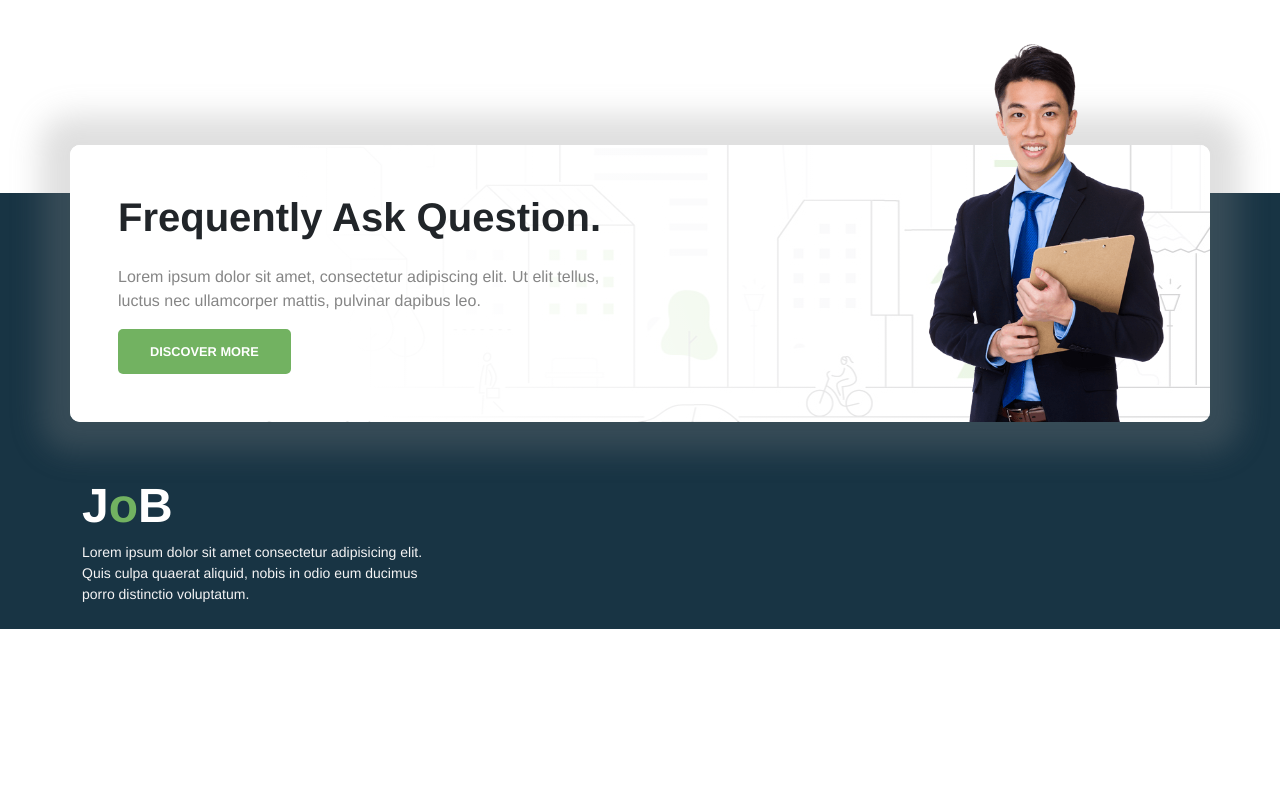
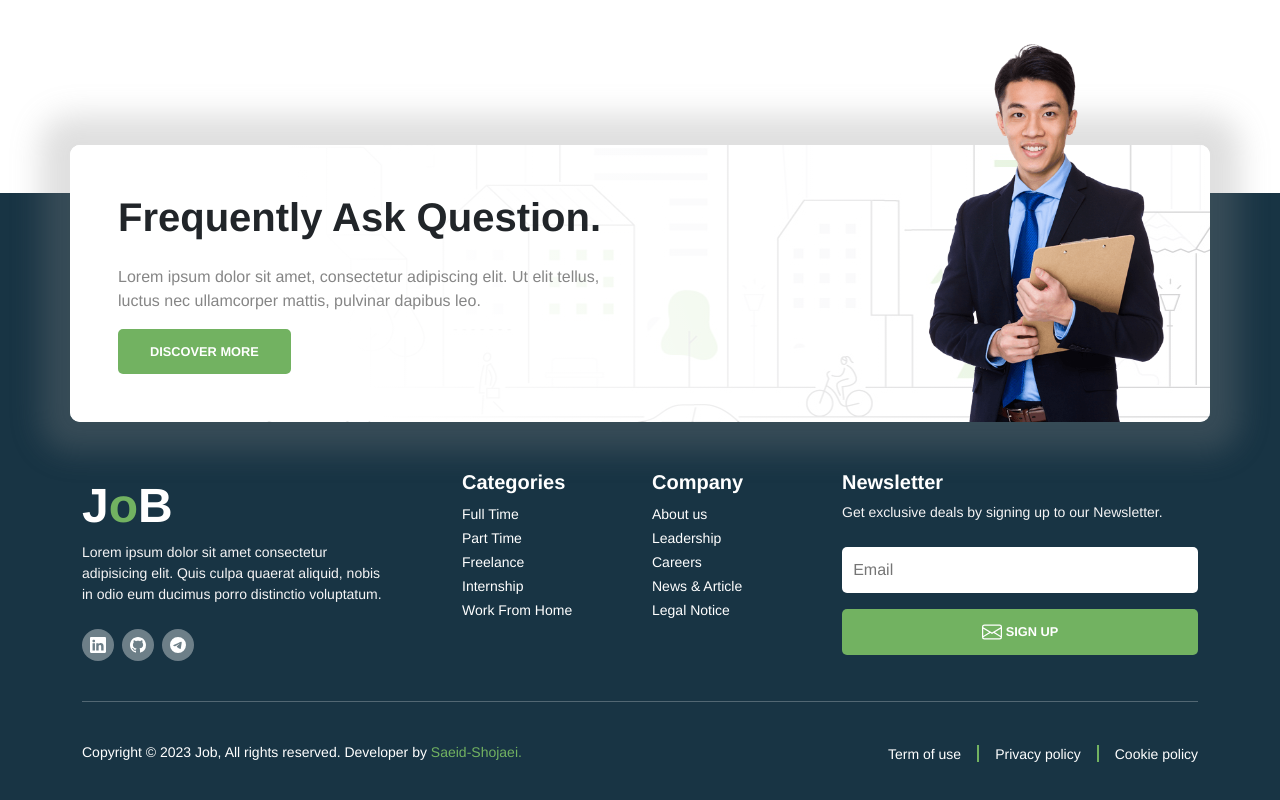
Before and after one commit to saeidsh777/sample-1, a React (Vite) app: page / in a window 1280 px wide. Shown: the part 5512-6312 px from the top of the page. Before the commit the page ends 6141 px from the top, so only its background shows below. Built offline with nearby package versions, Linux system fonts and the light colour scheme.

Commit message:
footer added

```diff
--- a/src/Components/Footer/Footer.css
+++ b/src/Components/Footer/Footer.css
@@ -43,4 +43,46 @@
 .footer-logo-select {
   color: var(--green1) !important;
 }
+
+.footer-link-item{
+  transition: all .1s linear;
+  -webkit-transition: all .1s linear;
+  -moz-transition: all .1s linear;
+  -ms-transition: all .1s linear;
+  -o-transition: all .1s linear;
+}
+.footer-link-item:hover{
+color: var(--green1);
+}
+
+.email-user{
+  margin-bottom: 1rem;
+  width: 100%;
+  border: none;
+  background-color: var(--white);
+  padding: .7rem;
+  border-radius: 5px;
+  -webkit-border-radius: 5px;
+  -moz-border-radius: 5px;
+  -ms-border-radius: 5px;
+  -o-border-radius: 5px;
+  transition: all .2s linear;
+  -webkit-transition: all .2s linear;
+  -moz-transition: all .2s linear;
+  -ms-transition: all .2s linear;
+  -o-transition: all .2s linear;
+}
+.email-user:focus{
+  outline: 5px solid var(--green1);
+
+}
+
+.back-link li:not(:last-child) a {
+ padding: 0 1rem;
+ border-right:2px solid var(--green1);
+}
+
+.back-link li:last-child a{
+  padding-left: 1rem;
+}
 /* ===============  END Footer =============== */
--- a/src/Components/Footer/Footer.jsx
+++ b/src/Components/Footer/Footer.jsx
@@ -1,6 +1,9 @@
 import React from "react";
+import { Link } from "react-router-dom";
+import SocialIcon from "../SocialIcon/SocialIcon";
+import { Envelope } from "react-bootstrap-icons";
+
 import "./Footer.css";
-import { Link } from "react-router-dom";
 
 export default function Footer() {
   return (
@@ -34,16 +37,139 @@ export default function Footer() {
       <div className="container footer-body">
         <div className="row">
           <div className="col-12 col-md-6 col-lg-4">
-            <div>
-              <Link to="/" className="footer-logo">
+            <div className="me-md-5">
+              <Link
+                to="/"
+                className="footer-logo text-center text-md-start d-block"
+              >
                 J<span className="footer-logo-select">o</span>B
               </Link>
-              <small className="white-50-t d-block mb-4">
+              <small className="white-50-t d-block mb-4 text-center text-md-start">
                 Lorem ipsum dolor sit amet consectetur adipisicing elit. Quis
                 culpa quaerat aliquid, nobis in odio eum ducimus porro
                 distinctio voluptatum.
               </small>
+              <div className="d-flex justify-content-center justify-content-md-start">
+                <SocialIcon />
+              </div>
             </div>
+          </div>
+
+          <div className="col-6 col-md-3 col-lg-2 mt-5 mt-md-0">
+            <h5 className="fw-bold white-t">Categories</h5>
+            <nav>
+              <ul>
+                <li>
+                  <Link className="white-t footer-link-item" to="/">
+                    <small>Full Time</small>
+                  </Link>
+                </li>
+                <li>
+                  <Link className="white-t footer-link-item" to="/">
+                    <small>Part Time </small>
+                  </Link>
+                </li>
+                <li>
+                  <Link className="white-t footer-link-item" to="/">
+                    <small>Freelance</small>
+                  </Link>
+                </li>
+                <li>
+                  <Link className="white-t footer-link-item" to="/">
+                    <small>Internship</small>
+                  </Link>
+                </li>
+                <li>
+                  <Link className="white-t footer-link-item" to="/">
+                    <small>Work From Home</small>
+                  </Link>
+                </li>
+              </ul>
+            </nav>
+          </div>
+
+          <div className="col-6 col-md-3 col-lg-2 mt-5 mt-md-0">
+            <h5 className="fw-bold white-t">Company</h5>
+            <nav>
+              <ul>
+                <li>
+                  <Link className="white-t footer-link-item" to="/">
+                    <small>About us</small>
+                  </Link>
+                </li>
+                <li>
+                  <Link className="white-t footer-link-item" to="/">
+                    <small>Leadership</small>
+                  </Link>
+                </li>
+                <li>
+                  <Link className="white-t footer-link-item" to="/">
+                    <small>Careers</small>
+                  </Link>
+                </li>
+                <li>
+                  <Link className="white-t footer-link-item" to="/">
+                    <small>News & Article</small>
+                  </Link>
+                </li>
+                <li>
+                  <Link className="white-t footer-link-item" to="/">
+                    <small>Legal Notice</small>
+                  </Link>
+                </li>
+              </ul>
+            </nav>
+          </div>
+
+          <div className="col-12 col-lg-4 mt-5 mt-lg-0">
+            <div>
+              <h5 className="fw-bold white-t text-center text-md-start">
+                Newsletter
+              </h5>
+              <small className="white-50-t d-block mb-4 text-center text-md-start">
+                Get exclusive deals by signing up to our Newsletter.
+              </small>
+              <input type="email" className="email-user" placeholder="Email" />
+              <button className="btn-c1 w-100 d-flex gap-1 align-items-center justify-content-center">
+                <Envelope className="fs-5" /> SIGN UP
+              </button>
+            </div>
+          </div>
+        </div>
+      </div>
+
+      <div className="container py-4">
+        <hr className="w-100 white-t" />
+      </div>
+
+      <div className="container pb-5">
+        <div className="row">
+          <div className="col-12 col-lg-6">
+            <small className="white-t d-block text-center text-lg-start">
+              Copyright © 2023 Job, All rights reserved. Developer by
+              <span className="green-t"> Saeid-Shojaei.</span>
+            </small>
+          </div>
+          <div className="col-12 col-lg-6">
+            <nav>
+              <ul className="d-flex justify-content-center justify-content-lg-end align-items-center back-link">
+                <li>
+                  <Link className="white-t footer-link-item" to="/">
+                    <small>Term of use</small>
+                  </Link>
+                </li>
+                <li>
+                  <Link className="white-t footer-link-item" to="/">
+                    <small>Privacy policy</small>
+                  </Link>
+                </li>
+                <li>
+                  <Link className="white-t footer-link-item" to="/">
+                    <small>Cookie policy</small>
+                  </Link>
+                </li>
+              </ul>
+            </nav>
           </div>
         </div>
       </div>
--- a/src/Components/Header/Header.css
+++ b/src/Components/Header/Header.css
@@ -15,6 +15,7 @@
   -moz-border-radius: 10px;
   -ms-border-radius: 10px;
   -o-border-radius: 10px;
+  background-color: var(--white-50);
 }
 .navlist-menu .navlist-item {
   padding: 0.5rem 0;
--- /dev/null
+++ b/src/Components/SocialIcon/SocialIcon.css
@@ -0,0 +1,27 @@
+.SocialIcon{
+    width: 2rem;
+    height: 2rem;
+    padding: .5rem;
+    border-radius: 50%;
+    -webkit-border-radius: 50%;
+    -moz-border-radius: 50%;
+    -ms-border-radius: 50%;
+    -o-border-radius: 50%;
+    background-color: rgba(246, 246, 246, 0.386);
+    display: flex;
+    justify-content: center;
+    align-items: center;
+    transition: all .3s ease-in-out;
+    -webkit-transition: all .3s ;
+    -moz-transition: all .3s ;
+    -ms-transition: all .3s ;
+    -o-transition: all .3s ;
+}
+.SocialIcon:hover{
+    background-color: var(--green1);
+    transform: scale(1.15);
+    -webkit-transform: scale(1.15);
+    -moz-transform: scale(1.15);
+    -ms-transform: scale(1.15);
+    -o-transform: scale(1.15);
+}
--- /dev/null
+++ b/src/Components/SocialIcon/SocialIcon.jsx
@@ -0,0 +1,42 @@
+import React from "react";
+import "./SocialIcon.css";
+import { Linkedin } from "react-bootstrap-icons";
+import { Github } from "react-bootstrap-icons";
+import { Telegram } from "react-bootstrap-icons";
+
+export default function SocialIcon() {
+  return (
+    <div className="d-flex gap-2">
+      <div>
+        <a
+          href="http://www.linkedin.com/in/saeid-shojaei-a8724a233"
+          target="blank"
+          rel="noreferrer"
+          className="SocialIcon"
+        >
+          <Linkedin className="white-t" />
+        </a>
+      </div>
+      <div>
+        <a
+          href="https://github.com/saeidsh777"
+          target="_blank"
+          rel="noreferrer"
+          className="SocialIcon"
+        >
+          <Github className="white-t" />
+        </a>
+      </div>
+      <div>
+        <a
+          href="https://t.me/saeidshojaei777"
+          target="blank"
+          rel="noreferrer"
+          className="SocialIcon"
+        >
+          <Telegram className="white-t" />
+        </a>
+      </div>
+    </div>
+  );
+}
```
